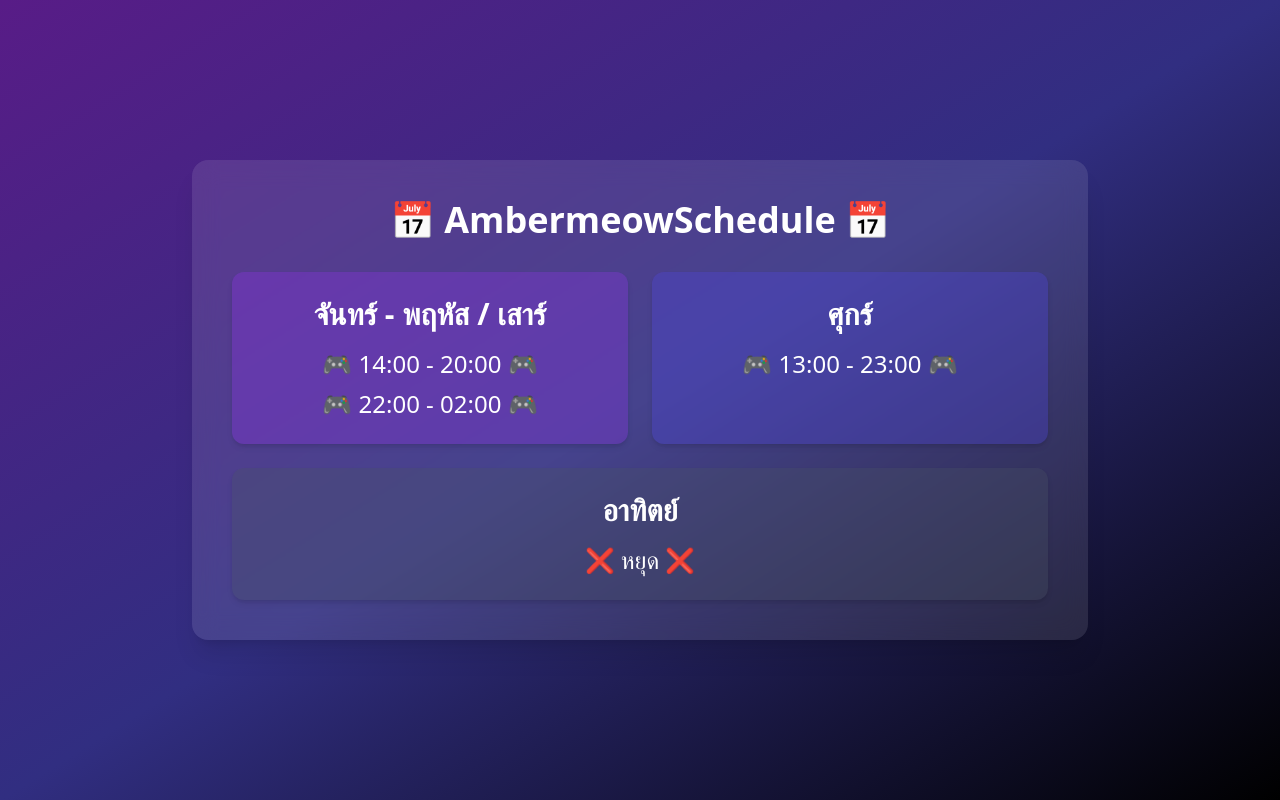
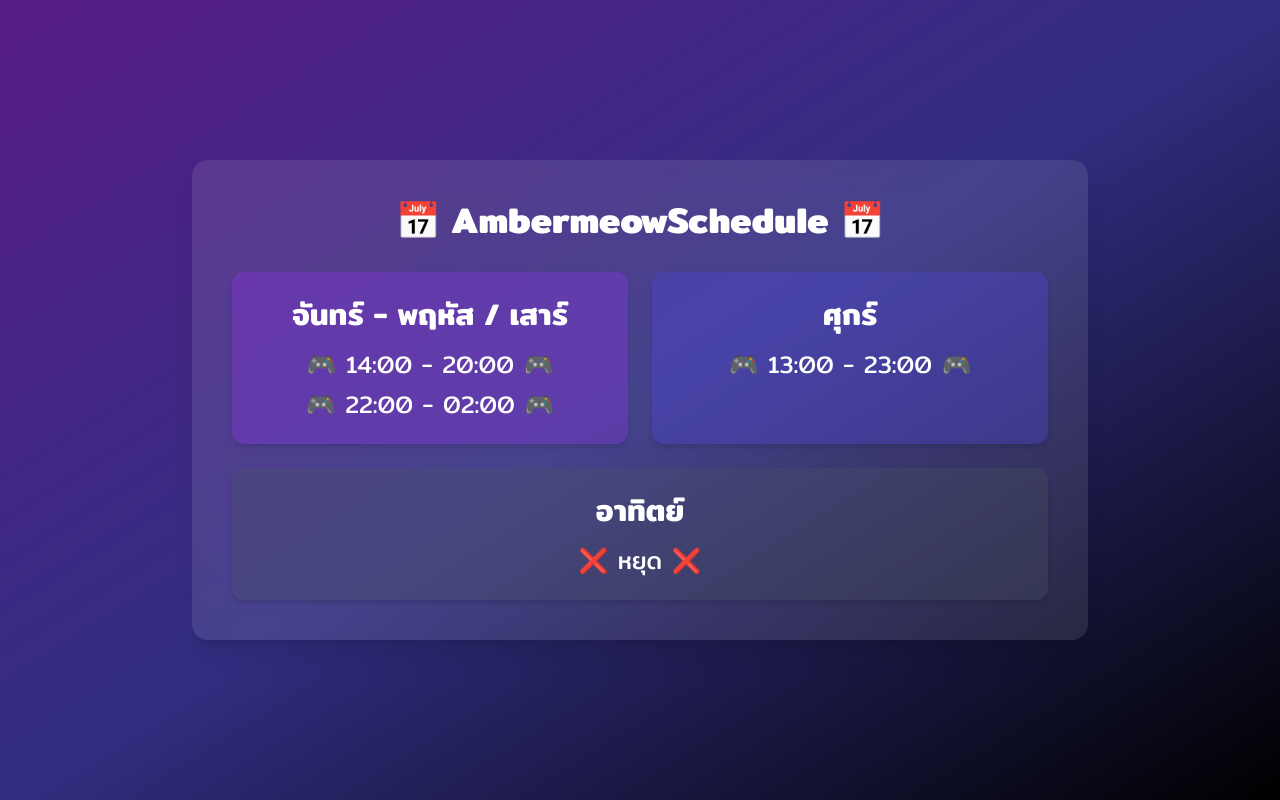
Before and after one commit to MayDayEz/AmberSchedule, a plain HTML site: page index.html in a window 1280 px wide. Drawn offline with nearby package versions, Linux system fonts and the light colour scheme.

Commit message:
Update index.html

```diff
--- a/index.html
+++ b/index.html
@@ -14,7 +14,7 @@
     }
   </style>
 </head>
-<body class="bg-gradient-to-br from-purple-900 via-indigo-900 to-black text-white min-h-screen flex flex-col items-center justify-center font-Mitr">
+<body class="bg-gradient-to-br from-purple-900 via-indigo-900 to-black text-white min-h-screen flex flex-col items-center justify-center font-mitr">
 
   <div class="max-w-4xl w-full bg-white/10 backdrop-blur-md rounded-2xl shadow-xl p-10 text-center">
     <h1 class="text-4xl font-bold text-center mb-8">📅 AmbermeowSchedule 📅</h1>
```
